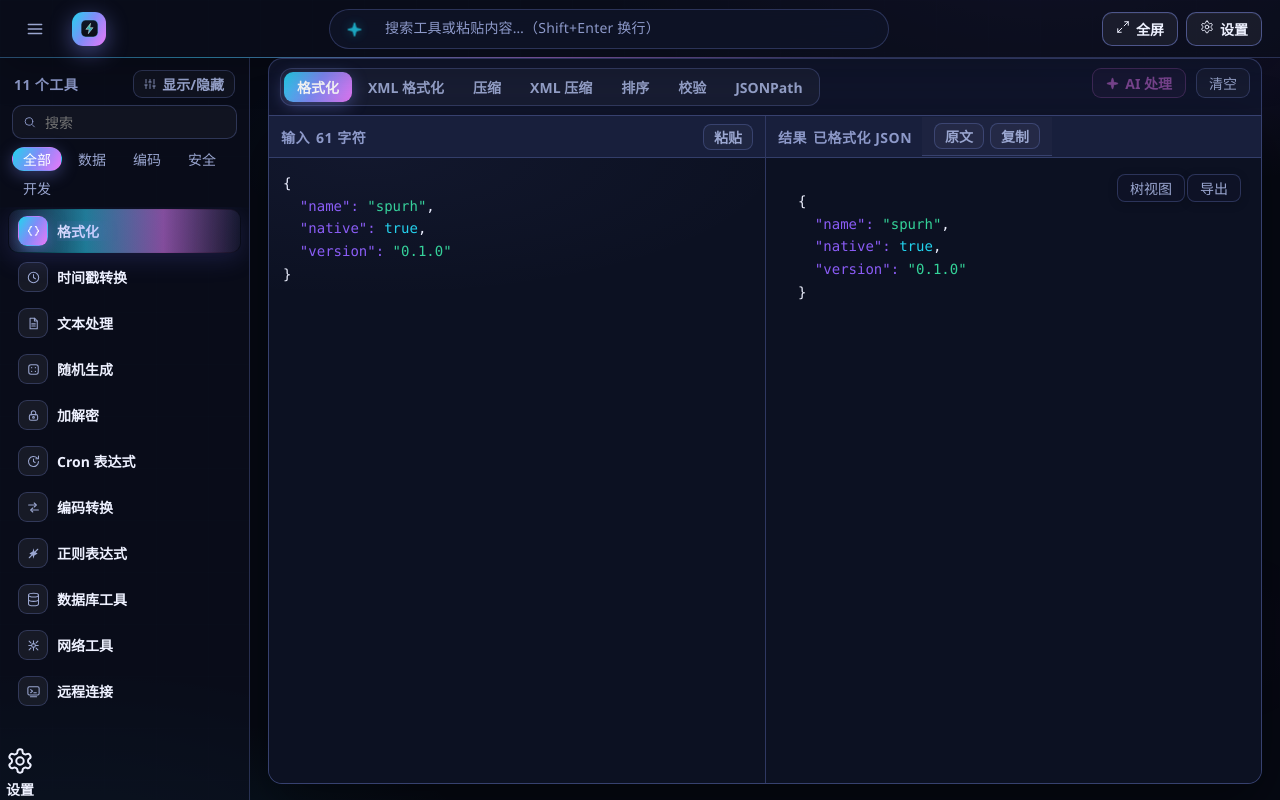
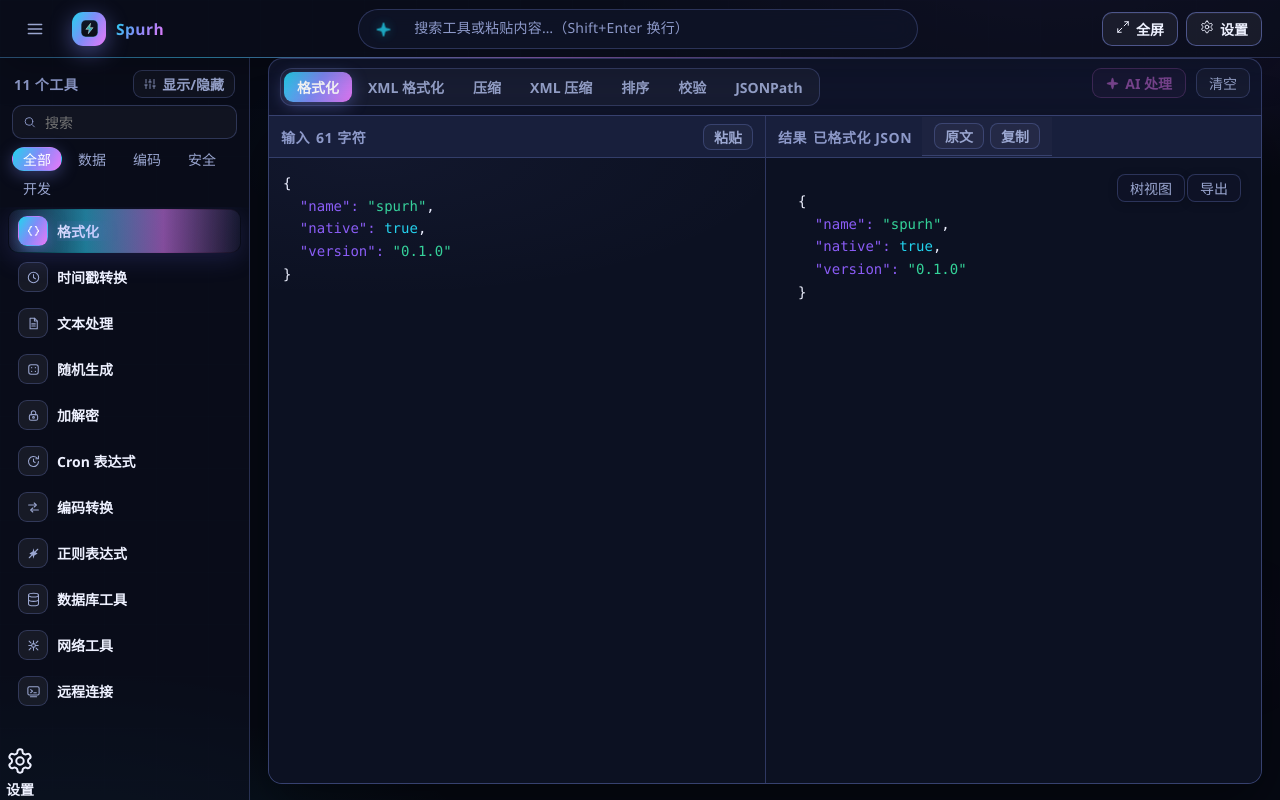
Before and after one commit to gokeep-projects/spurh, a Svelte app: page / in a window 1280 px wide. Built offline with nearby package versions, Linux system fonts and the light colour scheme.

Commit message:
feat(ui): 顶栏品牌显示 Spurh 文字标识，与图标成对呈现

```diff
--- a/src/App.svelte
+++ b/src/App.svelte
@@ -1798,6 +1798,7 @@
     <button class="sidebar-toggle" onclick={toggleSidebar} aria-label="切换侧栏" title="显示或隐藏侧栏">{@html UI_ICONS.menu}</button>
     <button class="brand" onclick={toggleSidebar} aria-label="Spurh" title="Spurh 工具箱">
       <span class="brand-mark">{@html BRAND_MARK}</span>
+      <b class="brand-name">Spurh</b>
     </button>
     <div class="dispatcher">
         <span class="dispatcher-spark" class:active={dispatcherOpen}>{@html UI_ICONS.sparkle}</span>
```
